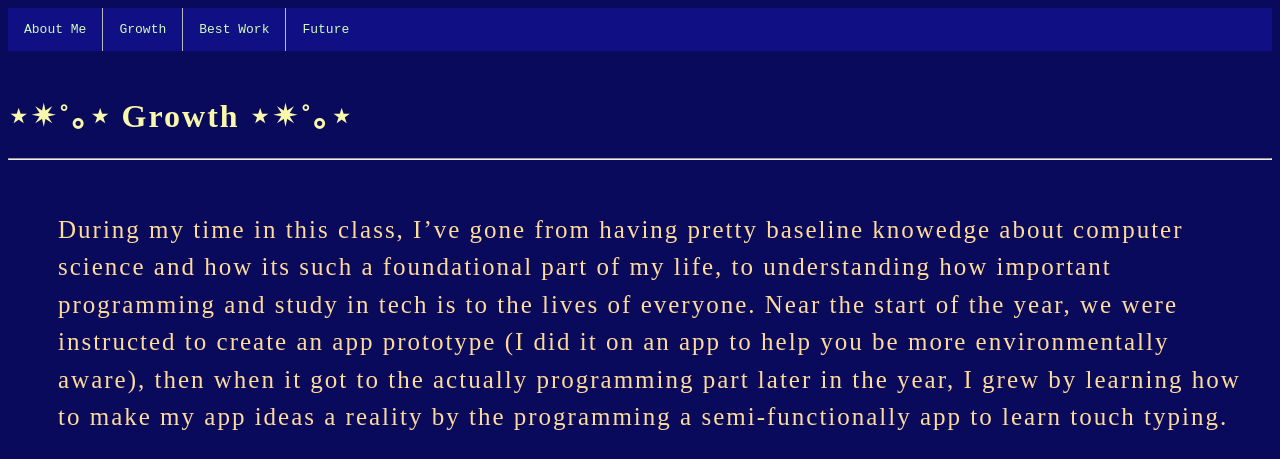
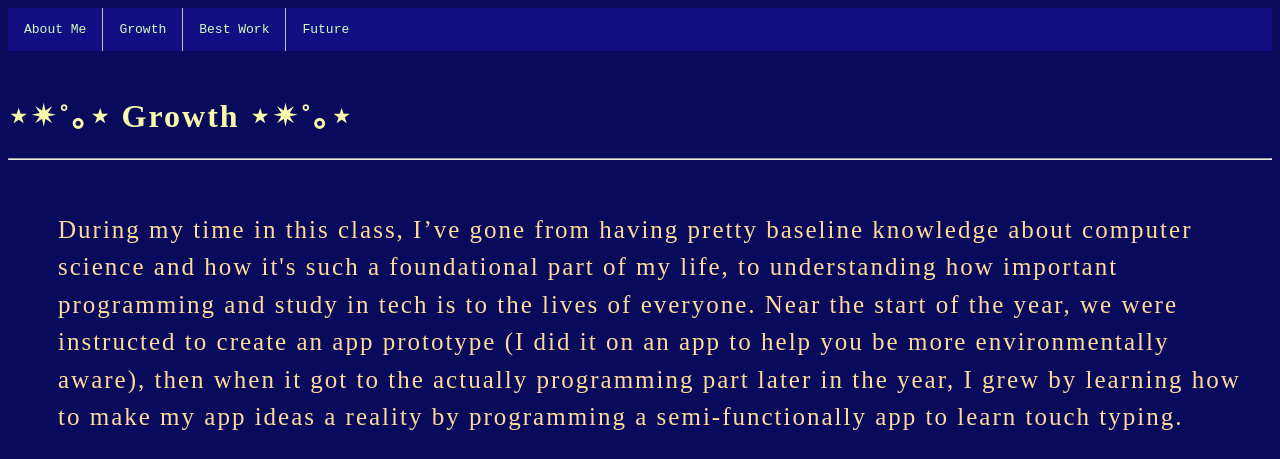
Before and after one commit to vigilante47/CAP_B1_Lailla, a plain HTML site: page growth.html in a window 1280 px wide. Shown: the top 459 px of the page. Drawn offline with Linux system fonts and the light colour scheme; grey boxes are pictures that could not be loaded.

Commit message:
Update growth.html

```diff
--- a/growth.html
+++ b/growth.html
@@ -15,9 +15,9 @@
     <hr>
     <br>
     <div>
-    <p class="text1">During my time in this class, I’ve gone from having pretty baseline knowedge about computer science and how its such a foundational part of my life, to understanding how important programming and study in tech is to the lives of everyone.
+    <p class="text1">During my time in this class, I’ve gone from having pretty baseline knowledge about computer science and how it's such a foundational part of my life, to understanding how important programming and study in tech is to the lives of everyone.
 
-Near the start of the year, we were instructed to create an app prototype (I did it on an app to help you be more environmentally aware), then when it got to the actually programming part later in the year, I grew by learning how to make my app ideas a reality by the programming a semi-functionally app to learn touch typing. </p>
+Near the start of the year, we were instructed to create an app prototype (I did it on an app to help you be more environmentally aware), then when it got to the actually programming part later in the year, I grew by learning how to make my app ideas a reality by programming a semi-functionally app to learn touch typing. </p>
 </div>
     <div class="container1">
   <iframe src="https://docs.google.com/presentation/d/e/2PACX-1vTUj7Z9weMFMYoHKnDClKDr_jbZ1vNqtZsd2FpBZGPTz-WrmeeTIwHCIZevsmQllWb8NSbcmgHab8ty/pubembed?start=true&loop=true&delayms=3000" frameborder="0" width="660" height="369" allowfullscreen="true" mozallowfullscreen="true" webkitallowfullscreen="true" class="flora"></iframe>"
```
